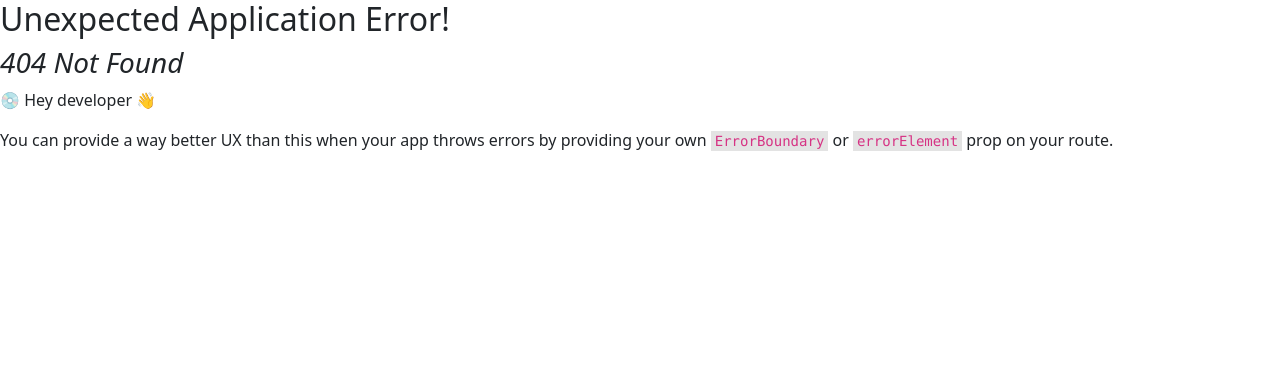
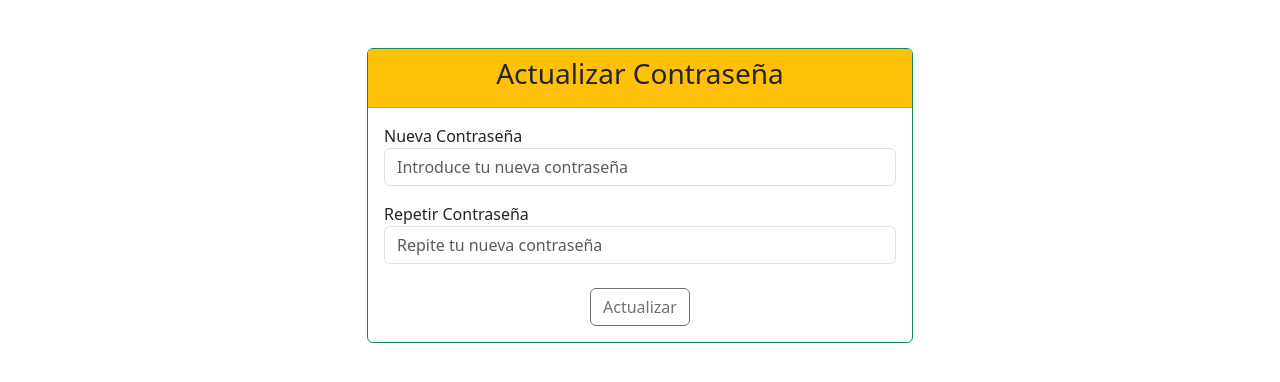
Before and after one commit to sebvstiansoto/ComunnityAPP-Frontend, a React (Vite) app: page /changepass in a window 1280 px wide. Before the commit this address had no page. Shown: the top 382 px of the page. Built offline with nearby package versions, Linux system fonts and the light colour scheme.

Commit message:
recovery y changepassword ok

```diff
--- a/src/main.jsx
+++ b/src/main.jsx
@@ -8,6 +8,7 @@ import { RecoveryPage } from "./pages/RecoveryPage";
 import { HomePage } from "./pages/HomePage";
 import { ProfilePage } from "./pages/ProfilePage";
 import { PublishPage } from "./pages/PublishPage";
+import { ChangePassword } from "./pages/ChangePassword";
 
 const router = createBrowserRouter([
   { path: "/register", element: <RegisterPage /> },
@@ -16,6 +17,7 @@ const router = createBrowserRouter([
   { path: "/profile", element: <ProfilePage /> },
   { path: "/", element: <HomePage /> }, // Default route
   { path: "/publish", element: <PublishPage />},
+  { path: "/changepass", element: <ChangePassword/>},
 
   // Add more routes here...
 ]);
--- /dev/null
+++ b/src/pages/ChangePassword.jsx
@@ -0,0 +1,111 @@
+import React, { useState } from "react";
+import { useNavigate } from "react-router-dom";
+
+export function ChangePassword() {
+
+    const navigate = useNavigate();
+
+    const [newPassword, setNewPassword] = useState("");
+    const [repeatPassword, setRepeatPassword] = useState("");
+    const [isPasswordsMatch, setIsPasswordsMatch] = useState(false);
+
+    function handleNewPasswordChange(e) {
+        setNewPassword(e.target.value);
+        validatePasswords(e.target.value, repeatPassword);
+    }
+
+    function handleRepeatPasswordChange(e) {
+        setRepeatPassword(e.target.value);
+        validatePasswords(newPassword, e.target.value);
+    }
+
+    function validatePasswords(newPass, repeatPass) {
+        setIsPasswordsMatch(newPass === repeatPass && newPass !== "");
+    }
+
+    function handleClick() {
+        if (!isPasswordsMatch) {
+            alert("Las contraseñas no coinciden o están vacías.");
+            return;
+        }
+
+        console.log('Contraseña actualizada');
+
+        fetch('http://localhost:3000/recuperacion', {
+            method: 'POST',
+            headers: {
+                'Content-Type': 'application/json',
+            },
+            body: JSON.stringify({
+                newPassword,
+            }),
+        })
+        .then((response) => {
+            console.log('Response Status:', response.status);
+            if (!response.ok) {
+                throw new Error(`HTTP error! status: ${response.status}`);
+            }
+            return response.json();
+        })
+        .then((responseConverted) => {
+            console.log('Response JSON:', responseConverted);
+            console.log('Redirigiendo al login...');
+            navigate("/login");
+        })
+        .catch((error) => {
+            console.error('Ups algo salió mal 🙄', error);
+        });
+    }
+
+    return (
+        <div className="container">
+            <div className="row justify-content-center">
+                <div className="col-md-6">
+                    <div className="card mt-5 border border-success">
+                        <div className="card-header text-center bg-warning">
+                            <h3>Actualizar Contraseña</h3>
+                        </div>
+                        <div className="card-body">
+                            <div className="form-group mb-3">
+                                <label htmlFor="newPassword">Nueva Contraseña</label>
+                                <input
+                                    type="password"
+                                    className="form-control"
+                                    id="newPassword"
+                                    placeholder="Introduce tu nueva contraseña"
+                                    value={newPassword}
+                                    onChange={handleNewPasswordChange}
+                                    onBlur={() => validatePasswords(newPassword, repeatPassword)}
+                                    required
+                                />
+                            </div>
+                            <div className="form-group mb-4">
+                                <label htmlFor="repeatPassword">Repetir Contraseña</label>
+                                <input
+                                    type="password"
+                                    className="form-control"
+                                    id="repeatPassword"
+                                    placeholder="Repite tu nueva contraseña"
+                                    value={repeatPassword}
+                                    onChange={handleRepeatPasswordChange}
+                                    onBlur={() => validatePasswords(newPassword, repeatPassword)}
+                                    required
+                                />
+                            </div>
+                            <div className="d-flex justify-content-center">
+                                <button
+                                    onClick={handleClick}
+                                    type="button"
+                                    className="btn btn-warning btn-outline-dark"
+                                    disabled={!isPasswordsMatch}
+                                >
+                                    Actualizar
+                                </button>
+                            </div>
+                        </div>
+                    </div>
+                </div>
+            </div>
+        </div>
+    );
+}
--- a/src/pages/LoginPage.jsx
+++ b/src/pages/LoginPage.jsx
@@ -14,6 +14,14 @@ export function LoginPage() {
 
   function changeContraseña(e) {
     setContraseña(e.target.value);
+  }
+
+  function redirectRegister(){
+    navigate("/register");
+  }
+
+  function redirectRecovery(){
+    navigate("/recovery");
   }
 
   function sendData(e) {
@@ -83,12 +91,14 @@ export function LoginPage() {
 
         <div className="d-flex justify-content-between mb-3">
           <button
+            onClick={redirectRegister}
             className="btn btn-warning btn-outline-dark col-6 m-1"
             type="submit"
           >
             Registrate
           </button>
           <button
+            onClick={redirectRecovery}
             className="btn btn-warning btn-outline-dark col-6 m-1"
             type="submit"
           >
--- a/src/pages/RecoveryPage.jsx
+++ b/src/pages/RecoveryPage.jsx
@@ -1,4 +1,4 @@
-import React, { useState } from 'react';
+import React, { useState } from "react";
 
 export function RecoveryPage() {
     const [email, setEmail] = useState('');
@@ -9,10 +9,9 @@ export function RecoveryPage() {
 
     function sendData(e) {
         e.preventDefault();
-        console.log({ email });
-        console.log('Solicitud de recuperación enviada a mi backend');
+        console.log('Enviando datos...', { email });
 
-        fetch('http://localhost:3000/recuperacion', {
+        fetch('http://localhost:3000/recuperar_contraseña', {
             method: 'POST',
             headers: {
                 'Content-Type': 'application/json',
@@ -27,32 +26,49 @@ export function RecoveryPage() {
             }
             return response.json();
         })
-        .then((responseConverted) => {
-            alert(responseConverted.message + " 🤩🙂🤩🤗");
+        .then(() => {
+            alert("Se ha enviado un mail para que recuperes tu contraseña 🤩🙂🤩🤗");
             setEmail('');
         })
         .catch((error) => {
             console.error('Ups algo salió mal 🙄', error);
+            alert("No se pudo enviar la solicitud. Por favor, intenta nuevamente.");
         });
     }
 
     return (
-        <form onSubmit={sendData}>
-            <div className="col-6 col-sm-4">
-                <label htmlFor="email" className="visually-hidden">Correo Electronico</label>
-                <input
-                    type="text"
-                    onChange={changeEmail}
-                    className="form-control"
-                    id="email"
-                    placeholder="Ingresa Correo Electronico"
-                    value={email}
-                />
+        <div className="container">
+            <div className="row justify-content-center">
+                <div className="col-md-6">
+                    <div className="card mt-5 border border-success">
+                        <div className="card-header text-center bg-warning">
+                            <h3>Recuperar Contraseña</h3>
+                        </div>
+                        <div className="card-body">
+                            <form onSubmit={sendData} className="text-center">
+                                <div className="form-group">
+                                    <input
+                                        type="email"
+                                        className="form-control m-auto"
+                                        id="email"
+                                        placeholder="Introduce tu correo electrónico"
+                                        required
+                                        value={email}
+                                        onChange={changeEmail}
+                                        style={{ maxWidth: "300px" }}
+                                    />
+                                </div>
+                                <button
+                                    type="submit"
+                                    className="btn btn-warning btn-outline-dark mt-3"
+                                >
+                                    Enviar
+                                </button>
+                            </form>
+                        </div>
+                    </div>
+                </div>
             </div>
-
-            <div className="col-auto">
-                <button type="submit" className="btn btn-primary mb-3">Recuperar contraseña</button>
-            </div>
-        </form>
+        </div>
     );
 }
```
